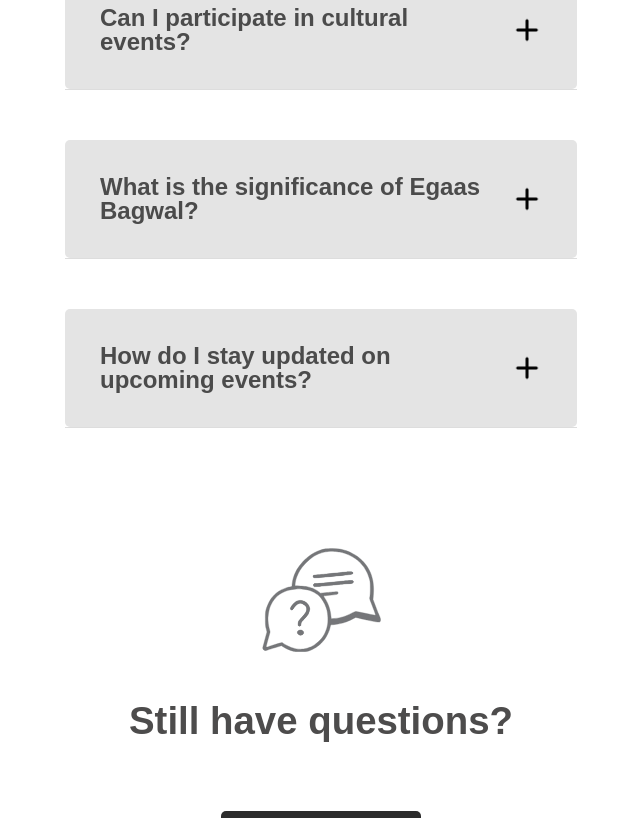
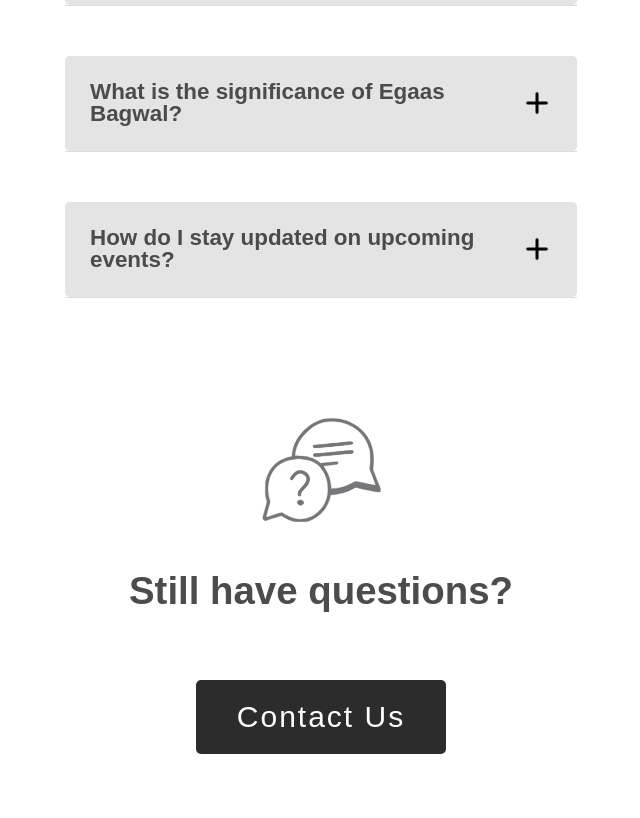
Before and after one commit to ajaynegi45/Uttarakhand-Culture-NewUI, a Next.js app: page / in a window 1280 px wide. Shown: the part 3782-4600 px from the top of the page, without its empty margins (319-959 px from the left). Built offline with nearby package versions, Linux system fonts and the light colour scheme; a web font is replaced by a local one.

Commit message:
styling faq component

```diff
--- a/src/components/ui/FAQ.module.css
+++ b/src/components/ui/FAQ.module.css
@@ -32,12 +32,12 @@
   background-color: #e4e4e4;
   height: auto;
   color: rgb(75, 75, 75);
-  padding: 35px;
+  padding: 25px;
   cursor: pointer;
   display: flex;
   justify-content: space-between;
   align-items: center;
-  font-size: 1.5rem; /* Responsive font size */
+  font-size: 1.4rem; /* Responsive font size */
   font-weight: 700;
   margin-top: 50px;
   border-radius: 5px;
@@ -45,7 +45,7 @@
 
 .faq-answer {
   width: 40vw;
-  padding: 25px;
+  padding: 20px;
   background-color: #f1f1f1;
   color: rgb(75, 75, 75);
   max-height: 0; /* Start hidden */
@@ -53,7 +53,7 @@
   transition: max-height 1s ease-in-out; /* Smooth transition */
   justify-content: space-between;
   align-items: center;
-  font-size: 1.4rem; /* Responsive font size */
+  font-size: 1.3rem; /* Responsive font size */
   font-weight: 700;
   line-height: 1.5;
 }
@@ -93,11 +93,11 @@
 }
 
 .contact-button {
-  width: 200px;
+  width: 250px;
   height: auto;
   margin-top: 20px;
-  padding: 15px 20px;
-  font-size: 10px; /* Responsive font size */
+  padding: 20px;
+  font-size: 30px; /* Responsive font size */
   letter-spacing: 2px;
   color: #ffffff; /* Change as per your theme */
   background-color: #2c2c2c; /* Change as per your theme */
```
